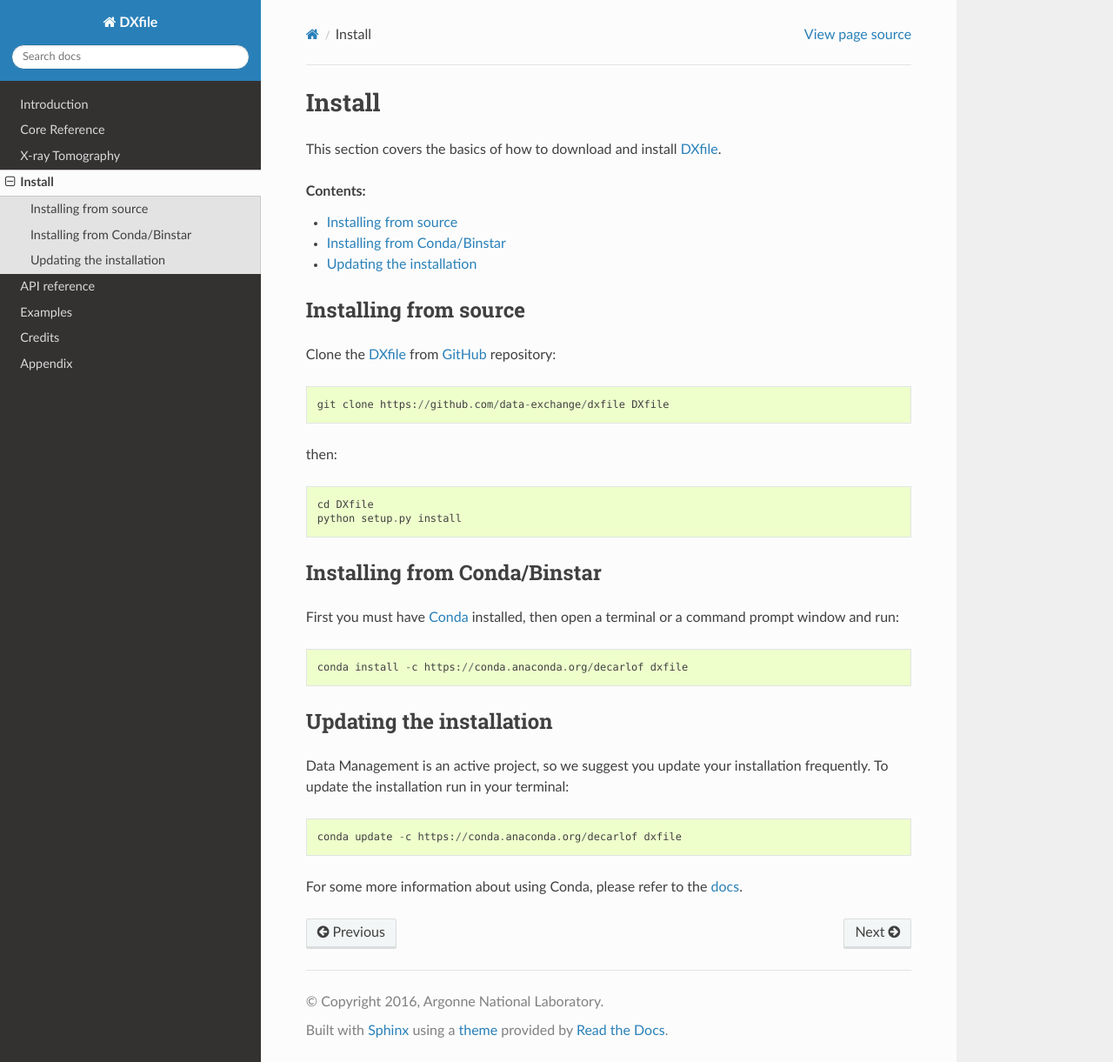
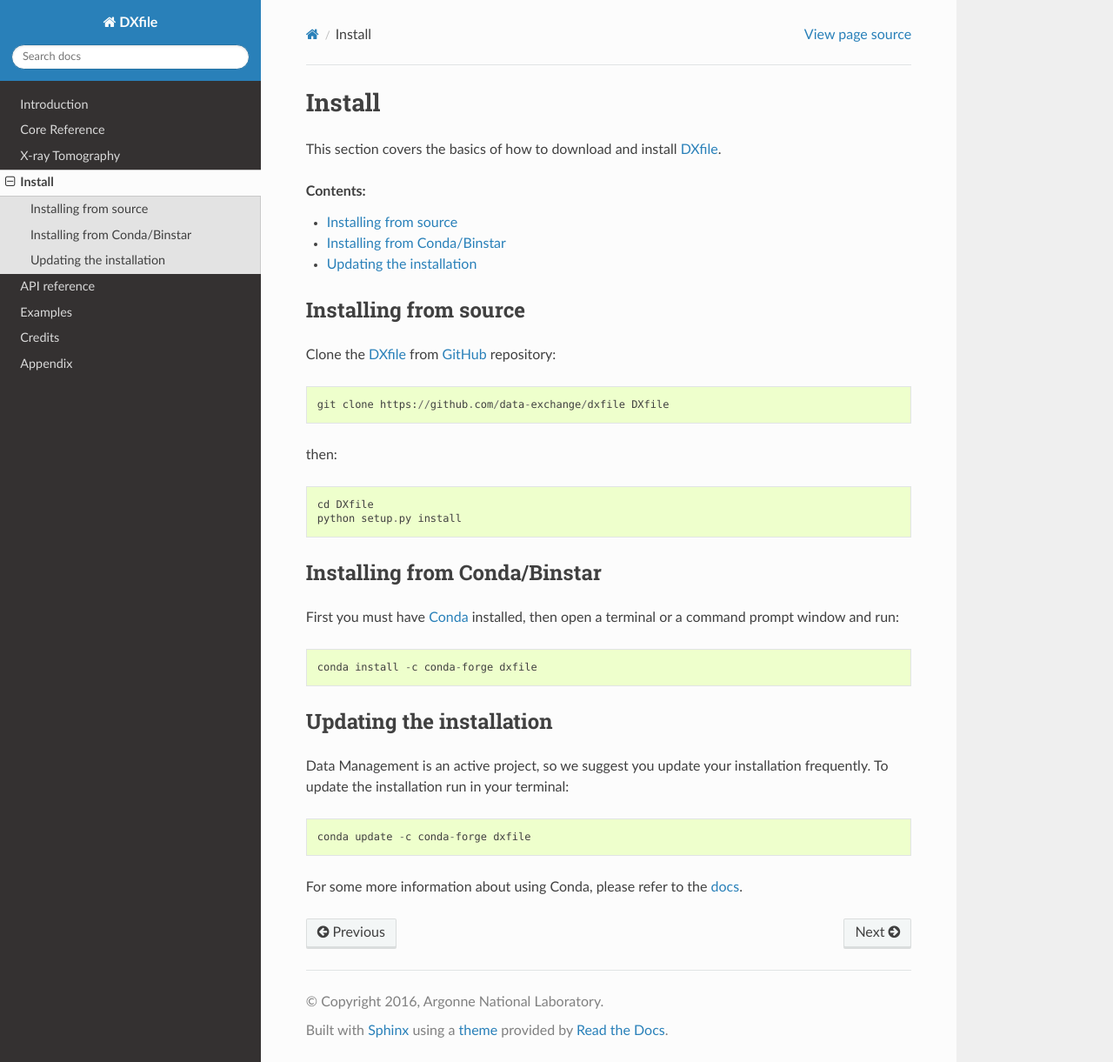
Before and after one commit to data-exchange/dxfile, a Sphinx documentation site: the page built from doc/source/install.rst, in a window 1280 px wide and 1221 px high. Shown: the whole window at 87% size. Built offline with Sphinx 7.4.7 and the Read the Docs theme 2.0.0, drawn with Linux system fonts in a browser that asks for light colours.

Commit message:
moved install to conda-forge

```diff
--- a/doc/source/install.rst
+++ b/doc/source/install.rst
@@ -28,7 +28,7 @@
 First you must have `Conda <http://continuum.io/downloads>`_
 installed, then open a terminal or a command prompt window and run::
 
-    conda install -c https://conda.anaconda.org/decarlof dxfile
+    conda install -c conda-forge dxfile
 
 
 Updating the installation
@@ -37,7 +37,7 @@
 Data Management is an active project, so we suggest you update your installation
 frequently. To update the installation run in your terminal::
 
-    conda update -c https://conda.anaconda.org/decarlof dxfile
+    conda update -c conda-forge dxfile
 
 For some more information about using Conda, please refer to the
 `docs <http://conda.pydata.org/docs>`__.
```
